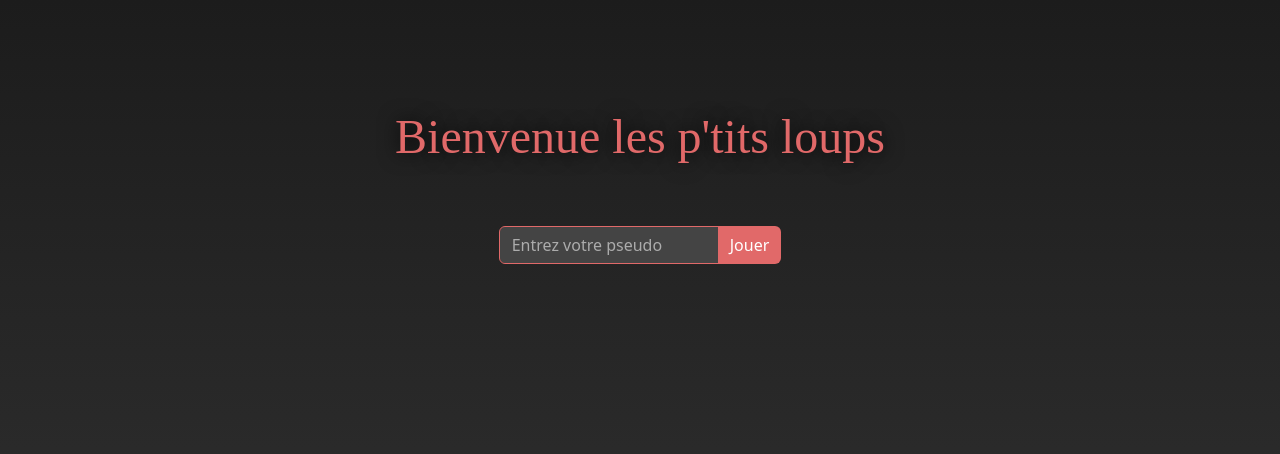
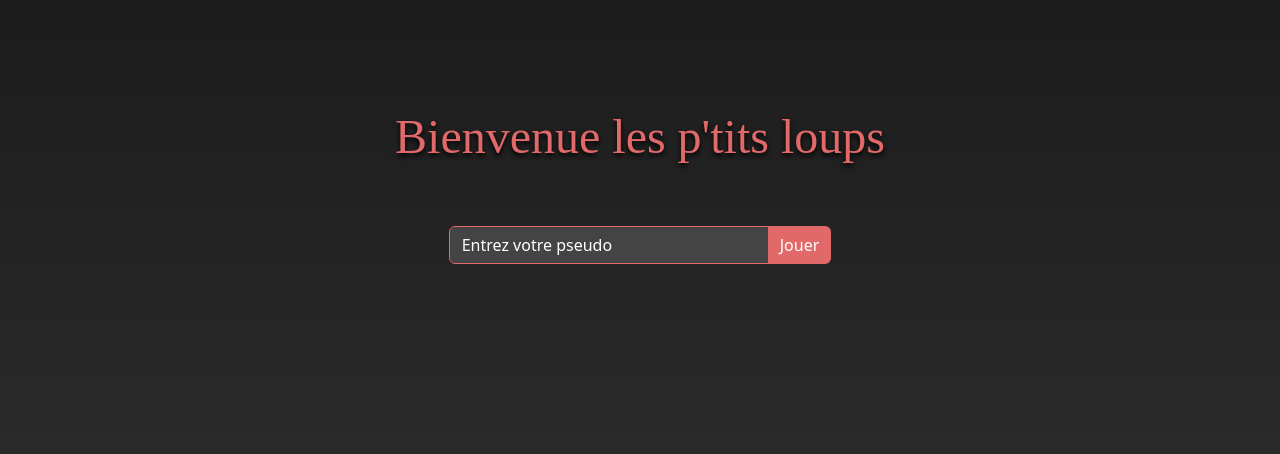
Before and after one commit to Quentin-Leblanc/LoupGarou, a Vue app: page / in a window 1280 px wide. Shown: the top 454 px of the page. Built offline with nearby package versions, Linux system fonts and the light colour scheme; a web font is replaced by a local one.

Commit message:
ajout de components joinLobby, LobbyStart, CreateLobby

```diff
--- a/package.json
+++ b/package.json
@@ -21,7 +21,9 @@
     "@vue/cli-service": "~5.0.0",
     "eslint": "^7.32.0",
     "eslint-plugin-vue": "^8.0.3",
-    "prettier": "2.7.1"
+    "prettier": "2.7.1",
+    "vue-svg-loader": "^0.16.0",
+    "vue-template-compiler": "^2.7.7"
   },
   "eslintConfig": {
     "root": true,
--- a/src/App.vue
+++ b/src/App.vue
@@ -3,17 +3,20 @@
 
 import NicknameFormVue from './components/NicknameForm.vue';
 import CreateLobby from './components/CreateLobby.vue';
+import JoinLobby from './components/JoinLobby.vue';
+import LobbyStart from './components/LobbyStart.vue';
 
   export default {
       name: "App",
       components:{
         NicknameFormVue,
-        CreateLobby
+        CreateLobby,
+        JoinLobby,
+        LobbyStart,
       },
       data() {
         return {
           step: 1,
-          message: "Bienvenue les p'tits loups",
           form: {
             pseudo: null,
             error: false,
@@ -23,15 +26,40 @@ import CreateLobby from './components/CreateLobby.vue';
         };
       },
       methods: {
+        //step2
         onFormSuccess(nickName){
           this.form.pseudo = nickName
-          this.step = 2;
+          this.step = 0;
+          setTimeout(() => {
+            this.step = 2;
+          }, 500);
           setTimeout(() => {
             this.isFaded = true;
           }, 250);
+
+        },
+        //step2.1
+        showCreateParty(){
+          this.step = 0;
           setTimeout(() => {
-            this.outFaded = true;
-          }, 900);
+          this.step = 2.1;
+          }, 500);
+        },
+        //step2.2
+        showJoinParty(){
+          this.step = 0;
+          setTimeout(() => {
+          this.step = 2.2;
+          }, 500);
+        },
+        // step 3
+        onLobbyCreated(infosLobby){
+          console.log('Nom de la partie : ', infosLobby.name);
+          console.log('Type de partie (open = true) : ', infosLobby.open)
+          this.step = 0;
+          setTimeout(() => {
+          this.step = 3;
+          }, 500);
         }
 
 
@@ -43,37 +71,53 @@ import CreateLobby from './components/CreateLobby.vue';
 <template >
   <div class="content gradient_black" :class="{ gradient_red: isFaded }">
     <div class="container">
-      <h2
-        class="movIn"
-        :class="{ fadeAnim: !isFaded, moveUp: isFaded, opacityNone: isFaded }"
-      >
-        {{ message }}
-      </h2>
 
-      <!--::::::::  Step 1 - Intro ::::::::::::--->
+
+      <!--::::::::  Step 1 - ::::::::::::--->
       <transition name="fade">
         <div v-if="step == 1" class="step1">
           <NicknameFormVue :onFormSuccess=onFormSuccess />
         </div>
       </transition>
 
-      <!--::::::::  transition ::::::::::::--->
+      <!--::::::::  transition ::::::::::::
       <div
         class="griffeSVG displayNone"
         :class="{ displayBlock: isFaded, opacityNone: outFaded }"
       >
-        <object
-          :class="{ scaleAnim: isFaded }"
-          data="./assets/img/svg/griffe_anim.svg"
-          width="400"
-          height="400"
-        ></object>
-      </div>
+      --->
 
-      <!--::::::::  Step 2 - Intro ::::::::::::--->
+      <!--::::::::  Step 2 - menu lobby ::::::::::::--->
+      <transition name="fade">
         <div v-if="step == 2" class="step2">
+              <div class="buttons_lobby">
+                  <button v-on:click="showCreateParty" type="button" class="btn btn-primary">Créer une partie</button>
+                  <button v-on:click="showJoinParty" type="button" class="btn btn-primary">Rejoindre une partie</button>
+              </div>
+        </div>
+      </transition>
+
+      <!--::::::::  Step 2.1 - create lobby ::::::::::::--->
+      <transition name="fade">
+        <div v-if="step == 2.1" class="step2_1">
           <CreateLobby :onLobbyCreated=onLobbyCreated />
         </div>
+      </transition>
+
+      <!--::::::::  Step 2.2 - join lobby ::::::::::::--->
+      <transition name="fade">
+        <div v-if="step == 2.2" class="step2_2">
+          <JoinLobby />
+        </div>
+      </transition>
+
+      <!--::::::::  Step 3 - lobby ::::::::::::--->
+      <transition name="fade">
+        <div v-if="step == 3" class="step3">
+          <LobbyStart />
+        </div>
+      </transition>
+
     </div>
   </div>
 </template>
--- a/src/assets/css/custom.css
+++ b/src/assets/css/custom.css
@@ -7,6 +7,10 @@ body,
   position: fixed;
   width: 100%;
   height: 100%;
+  color:white;
+}
+p {
+  color:white;
 }
 
 .content {
@@ -44,12 +48,13 @@ body,
   padding: 5%;
   color: #e16969;
   font-weight: normal;
+  text-shadow: 0px 3px 5px black;
 }
 .container .input-group,
 .container .alert {
   margin: 0 auto;
   text-align: center;
-  max-width: 300px;
+  max-width: 400px;
   margin: 0 auto;
   padding: 1%;
   margin-top: 1%;
@@ -62,30 +67,35 @@ body,
   font-size: 1em;
   margin: 0 auto;
 }
-.step1 .input-group-append {
+.input-group-append {
   z-index: 5;
 }
-.step1 .input-group input {
-  border: 1px solid #e16969;
+.input-group input {
   padding: 0.365rem 0.75rem;
   color: #ffffff;
   background-color: #444;
 }
-.step1 .input-group input:focus {
+.input-group input:focus {
   box-shadow: 0 0 0 0rem rgb(225 105 105 / 25%) !important;
 }
-.step1 .input-group input::placeholder {
-  color: rgb(172, 172, 172);
+.input-group input::placeholder {
+  color: rgb(255, 255, 255);
 }
-.step1 .input-group .btn {
+.input-group .btn{
   position: relative;
   z-index: 2;
-  background: #e16969;
+
   color: white;
   -webkit-border-radius: 0 0.375rem 0.375rem 0;
   border-radius: 0 0.375rem 0.375rem 0;
   --bs-btn-border-width: 0px;
   padding: 0.43rem 0.75rem;
+}
+.input-group .btn-light-red  {
+  background: #e16969;
+}
+.input-group .input-light-red{
+  border: 1px solid #e16969;
 }
 .alerted {
   background: #d40000 !important;
@@ -95,7 +105,7 @@ body,
 }
 .fade-enter-active,
 .fade-leave-active {
-  transition: opacity 0.5s;
+  transition: opacity 0.3s;
 }
 .fade-enter, .fade-leave-to /* .fade-leave-active below version 2.1.8 */ {
   opacity: 0;
@@ -134,13 +144,28 @@ body,
   margin-top: -1%;
   transition: all 0.5s;
 }
-.fadeAnim {
-  animation-duration: 5s;
-  animation-name: fadeAnim;
-  animation-iteration-count: infinite;
-  animation-timing-function: ease-in-out;
-  text-shadow: 0 0 20px #000000;
+.form-control {
+  margin: 0  auto;
 }
+/* step 2 */
+.buttons_lobby .btn {
+  margin:2%;
+  color:white;
+}
+.form-check {
+  max-width: 300px;
+  margin: 0 auto;
+  text-align: center;
+}
+.form-check  label {
+  display: block;
+  text-align: left;
+  margin: 0;
+  padding: 0;
+}
+
+
+
 
 /* anims */
 @keyframes scaleAnim {
--- a/src/components/NicknameForm.vue
+++ b/src/components/NicknameForm.vue
@@ -7,6 +7,7 @@
 
       data() {
         return {
+          message: "Bienvenue les p'tits loups",
           form: {
             pseudo: null,
             error: false,
@@ -24,7 +25,7 @@
           ) {
             this.form.error = true;
           } else {
-            console.log("Votre pseudo est ", this.form.pseudo);
+            console.log("Votre pseudo est : ", this.form.pseudo);
             this.onFormSuccess(this.form.pseudo);
 
           }
@@ -36,6 +37,13 @@
 
 <!--TEMPLATE HTML-->
 <template >
+      <h2
+        class="movIn"
+      >
+        {{ message }}
+      </h2>
+
+
           <div class="input-group">
             <!-- pseudo -->
             <input
@@ -43,7 +51,7 @@
               placeholder="Entrez votre pseudo"
               @keyup.enter="checkPseudo"
               type="text"
-              class="form-control"
+              class="form-control  input-light-red"
               aria-label="Recipient's username"
               aria-describedby="basic-addon2"
             />
@@ -52,7 +60,7 @@
             <div class="input-group-append">
               <button
                 v-on:click="checkPseudo"
-                class="btn btn-dark go"
+                class="btn btn-light-red go"
                 type="button"
               >
                 Jouer
```
Also changed, not shown: 1 other file (tests, documents, lock files or other folders).
